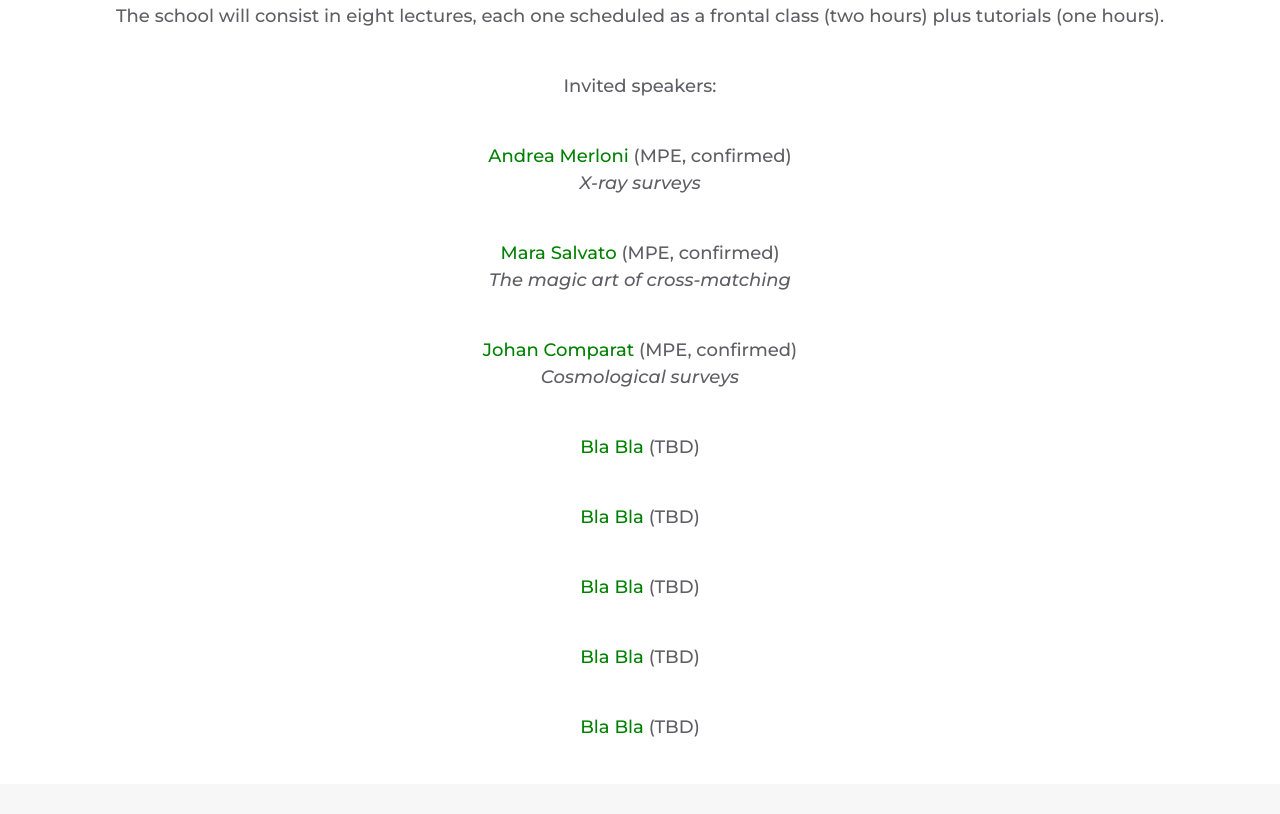
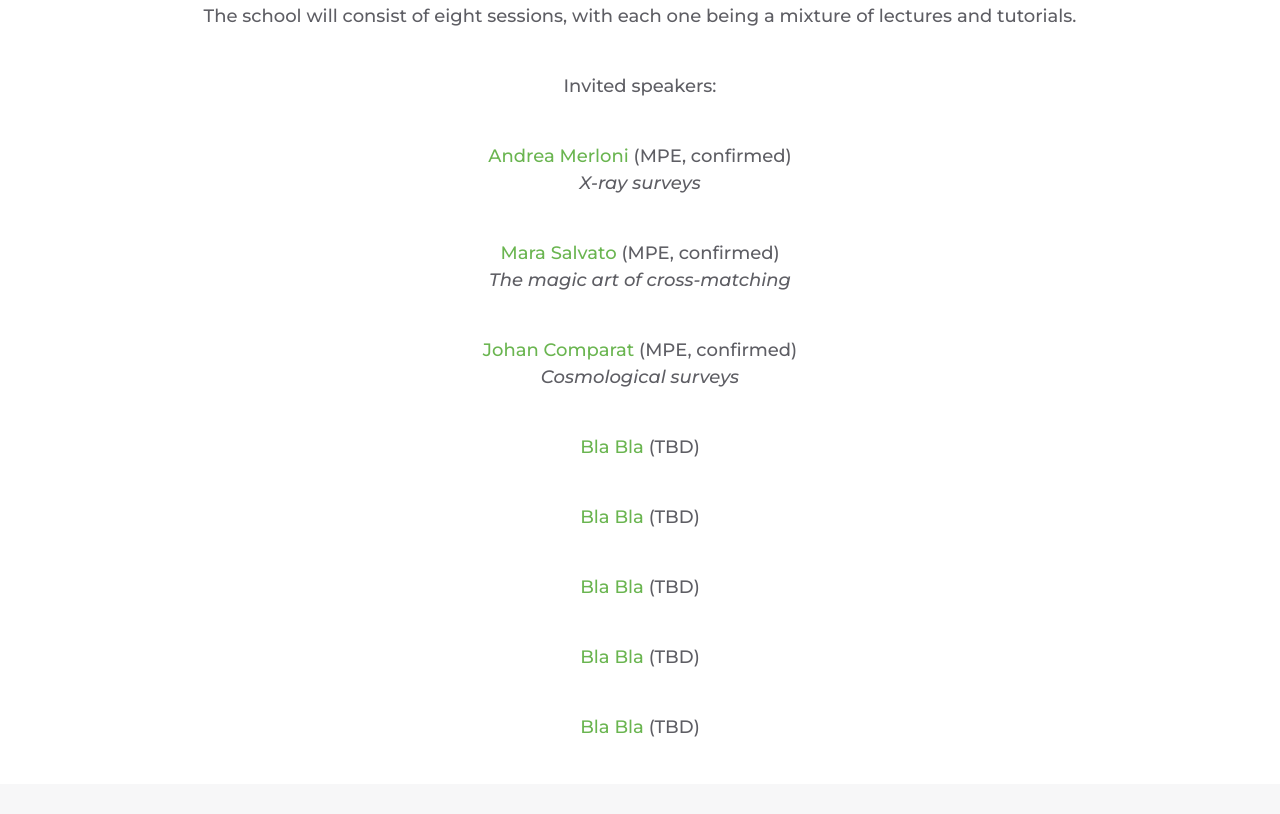
Before and after one commit to amalyali/ahead_website, a plain HTML site: page index.html in a window 1280 px wide. Shown: the part 1486-2300 px from the top of the page. Drawn offline with nearby package versions, Linux system fonts and the light colour scheme; some packages are replaced by stand-ins of ours; a script that the page names is missing.

Commit message:
Small changes to text

```diff
--- a/index.html
+++ b/index.html
@@ -152,29 +152,29 @@
                         <h4>Programme</h4>
                     </header>
                     <article>
-						<p>The school will consist in eight lectures, each one scheduled as a frontal class (two hours) plus tutorials (one hours).</p>
+						<p>The school will consist of eight sessions, with each one being a mixture of lectures and tutorials.</p>
 
 						<p>Invited speakers:</p>
 
 
-						<p><a href="http://www.mpe.mpg.de/~am/" style=" color : green;" target="_blank">Andrea Merloni</a> (MPE, confirmed)<br>
+						<p><a href="http://www.mpe.mpg.de/~am/" style=" color : #6AB550;" target="_blank">Andrea Merloni</a> (MPE, confirmed)<br>
 						<i>X-ray surveys</i></p>
 
-						<p><a href="http://www.mpe.mpg.de/~mara/" style=" color : green; " target="_blank">Mara Salvato</a> (MPE, confirmed)<br>
+						<p><a href="http://www.mpe.mpg.de/~mara/" style=" color : #6AB550; " target="_blank">Mara Salvato</a> (MPE, confirmed)<br>
 						<i>The magic art of cross-matching</i></p>
 
-						<p><span style="color:green">Johan Comparat</span> (MPE, confirmed)<br>
+						<p><span style="color : #6AB550">Johan Comparat</span> (MPE, confirmed)<br>
 						<i>Cosmological surveys</i></p>
 
-						<p><span style="color:green">Bla Bla</span> (TBD)</p>
+						<p><span style="color:#6AB550">Bla Bla</span> (TBD)</p>
 
-						<p><span style="color:green">Bla Bla</span> (TBD)</p>
+						<p><span style="color:#6AB550">Bla Bla</span> (TBD)</p>
 
-						<p><span style="color:green">Bla Bla</span> (TBD)</p>
+						<p><span style="color:#6AB550">Bla Bla</span> (TBD)</p>
 
-						<p><span style="color:green">Bla Bla</span> (TBD)</p>
+						<p><span style="color:#6AB550">Bla Bla</span> (TBD)</p>
 
-						<p><span style="color:green">Bla Bla</span> (TBD)</p>
+						<p><span style="color:#6AB550">Bla Bla</span> (TBD)</p>
                     </article>
                 </div>
 
@@ -218,8 +218,8 @@
 
 
 						<ul>
-						<li> an updated Curriculum Vitae </li>
-						<li> a cover letter by the applicant with his/her motivation to participate to this school  </li>
+						<li> an up to date Curriculum Vitae </li>
+						<li> a cover letter by the applicant, detailing their motivation to participate in this school  </li>
 						<li> a letter of recommendation from the applicant's supervisor (in case the applicant is a PhD student)  </li> </p>
 
 						<p>The <a href="#contact">Scientific Organizing Committee</a> will evaluate all the applications received within XX.YY.2018, when the registration will be closed.</p>
```
